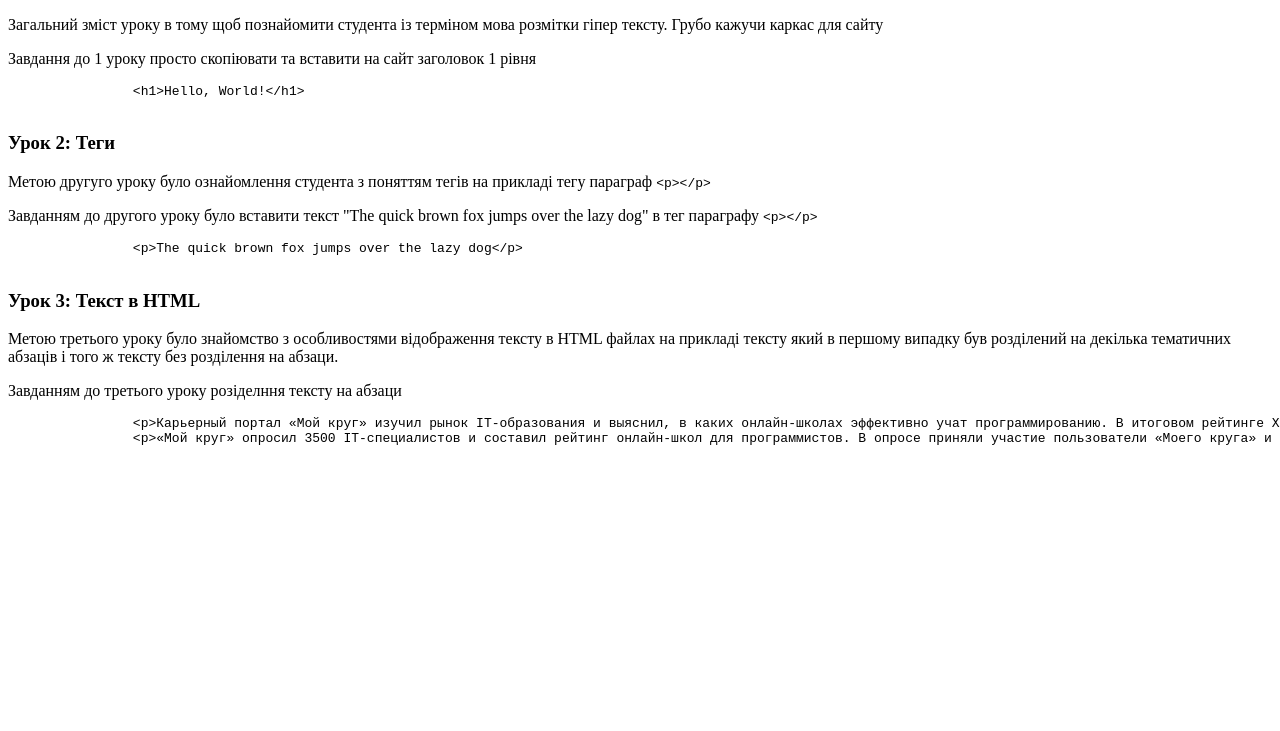
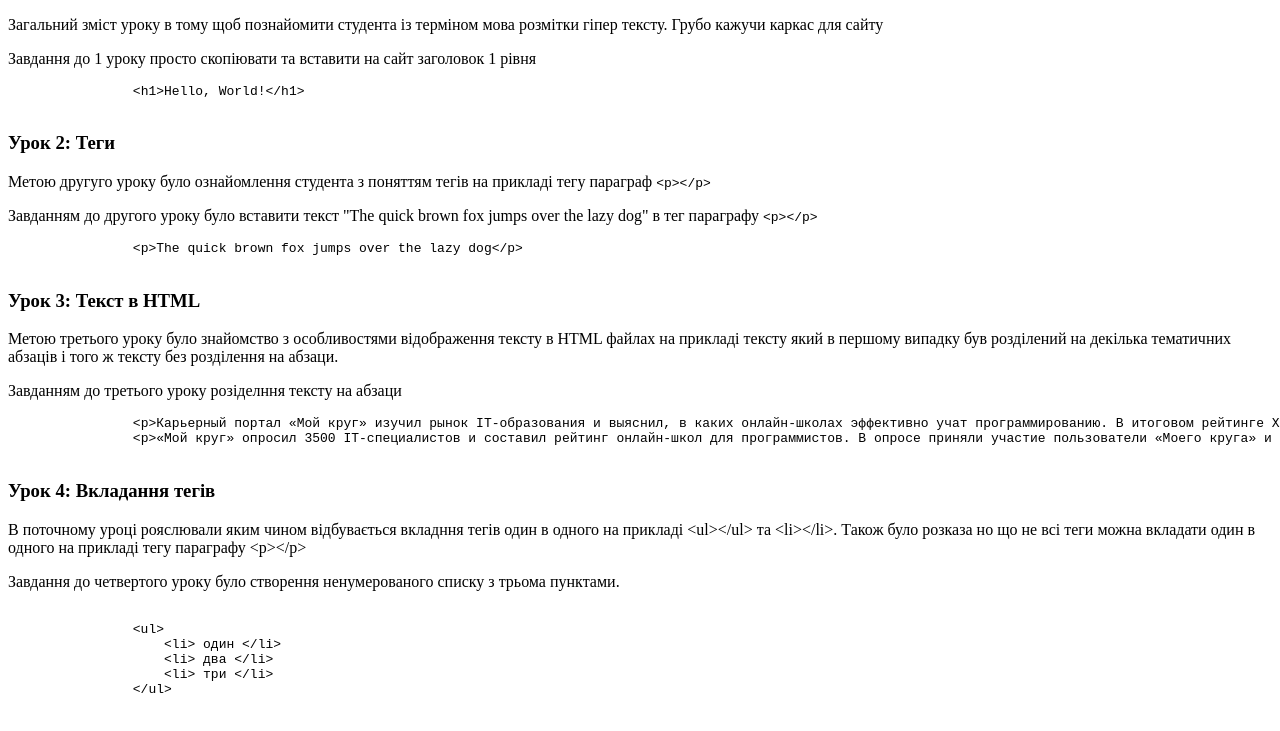
Before and after one commit to OverAltruist/github-together, a plain HTML site: page html-lessons/lessons.html in a window 1280 px wide. Shown: the part 105-836 px from the top of the page. Before the commit the page ends 800 px from the top, so only its background shows below. Drawn offline with Linux system fonts and the light colour scheme.

Commit message:
update: lessons html

```diff
--- a/html-lessons/lessons.html
+++ b/html-lessons/lessons.html
@@ -53,6 +53,26 @@
                 <code class="prettyprint">&lt;p&gt;«Мой круг» опросил 3500 IT-специалистов и составил рейтинг онлайн-школ для программистов. В опросе приняли участие пользователи «Моего круга» и «Хабра», которые учились в онлайн-университетах. В финальной таблице «Хекслет» занял второе место.&lt;/p&gt;</code>
             </pre>
         </div>
+        <div class="lesson4">
+            <h3>Урок 4: Вкладання тегів</h3>
+            <p>
+                В поточному уроці рояслювали яким чином відбувається вкладння тегів один в одного на прикладі
+                &lt;ul&gt;&lt;/ul&gt; та &lt;li&gt;&lt;/li&gt;. Також було розказа но що не всі теги можна вкладати один
+                в одного на прикладі тегу параграфу &lt;p&gt;&lt;/p&gt;
+            </p>
+            <p>
+                Завдання до четвертого уроку було створення ненумерованого списку з трьома пунктами.
+            </p>
+            <pre>
+                <code class="prettyprint">
+                &lt;ul&gt;
+                    &lt;li&gt; один &lt;/li&gt;
+                    &lt;li&gt; два &lt;/li&gt;
+                    &lt;li&gt; три &lt;/li&gt;
+                &lt;/ul&gt;
+                </code>
+            </pre>
+        </div>
 
 
     </div>
```
